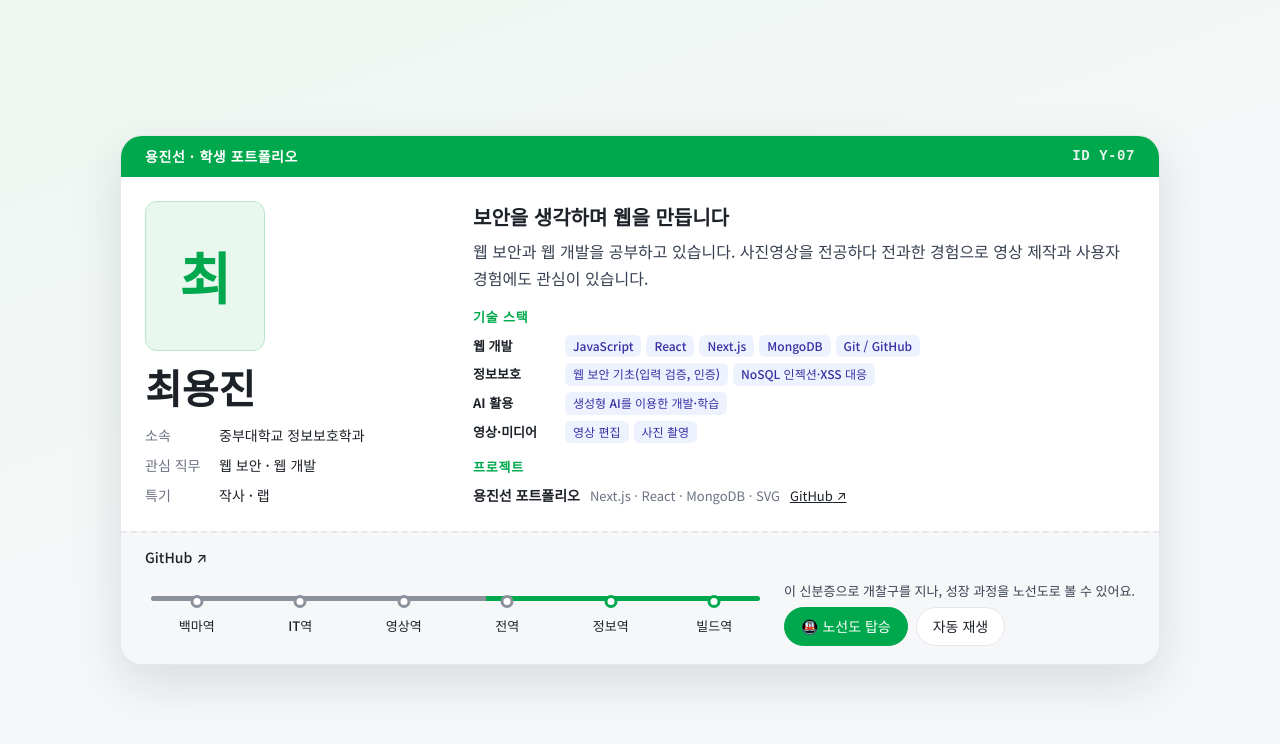
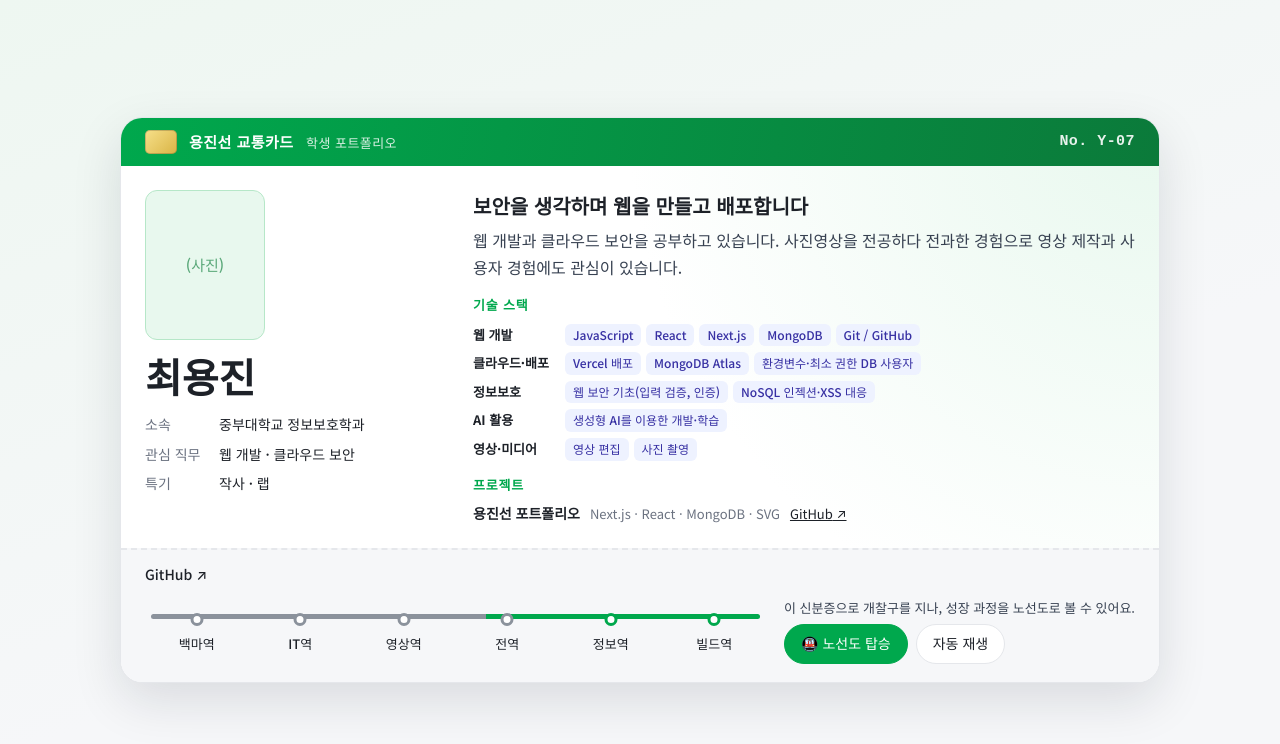
Before and after one commit to BLACKHEADHUB/yongjin-line, a Next.js app: page / in a window 1280 px wide. Shown: the top 744 px of the page. Built offline with nearby package versions, Linux system fonts and the light colour scheme; no server answers; the database is empty; a web font is replaced by a local one.

Commit message:
신분증을 교통카드 모양으로 수정

```diff
--- a/app/globals.css
+++ b/app/globals.css
@@ -44,11 +44,14 @@ img, video { max-width: 100%; }
 /* 첫 화면: 한 화면 신분증 */
 .idpage { min-height: 100vh; min-height: 100dvh; display: grid; place-items: center; padding: 20px; background: linear-gradient(160deg, #eef7f1, #f6f7f9 60%); }
 .idcard { width: min(1040px, 100%); background: #fff; border: 1px solid var(--line); border-radius: 22px; box-shadow: 0 18px 50px rgba(15, 23, 42, .12); overflow: hidden; }
-.id-top { display: flex; justify-content: space-between; align-items: center; background: var(--after); color: #fff; padding: 10px 24px; font-weight: 700; font-size: 14px; letter-spacing: .04em; }
+.id-top { display: flex; align-items: center; gap: 12px; background: linear-gradient(100deg, #00a84d, #0b7a3a); color: #fff; padding: 12px 24px; font-weight: 700; font-size: 15px; letter-spacing: .03em; }
+.id-chip { width: 32px; height: 24px; border-radius: 5px; background: linear-gradient(135deg, #f7e08a, #d9b445); box-shadow: inset 0 0 0 1px rgba(0,0,0,.18); }
+.id-title { flex: 1; } .id-title small { font-weight: 500; opacity: .85; margin-left: 8px; font-size: 13px; }
 .id-no { font-family: "DotGothic16", monospace; opacity: .9; }
+.idcard { background-image: radial-gradient(circle at 100% 0, #e8f8ee 0, transparent 45%); }
 .id-body { display: grid; grid-template-columns: 300px 1fr; gap: 28px; padding: 24px; }
 .id-photo { width: 120px; height: 150px; border-radius: 12px; background: #e8f8ee; border: 1px solid #b6e7c8; display: grid; place-items: center; overflow: hidden; margin-bottom: 14px; }
-.id-photo span { font-size: 56px; font-weight: 900; color: var(--after); }
+.id-photo-empty { color: #5aa879; font-size: 15px; font-weight: 500; }
 .id-photo img { width: 100%; height: 100%; object-fit: cover; }
 .id-name { margin: 0; font-size: 40px; font-weight: 900; line-height: 1.1; }
 .id-name-en { margin: 4px 0 0; color: var(--muted); letter-spacing: .18em; font-size: 13px; }
@@ -82,7 +85,7 @@ img, video { max-width: 100%; }
   .idpage { padding: 10px; place-items: start center; }
   .id-body { grid-template-columns: 1fr; gap: 14px; padding: 16px; }
   .id-side { display: grid; grid-template-columns: 96px 1fr; gap: 0 14px; align-items: start; }
-  .id-photo { width: 96px; height: 120px; grid-row: span 3; margin: 0; } .id-photo span { font-size: 44px; }
+  .id-photo { width: 96px; height: 120px; grid-row: span 3; margin: 0; }
   .id-name { font-size: 32px; } .id-facts { grid-column: 1 / -1; margin-top: 12px; }
   .id-line { grid-template-columns: 1fr; }
   .id-line ol { font-size: 11px; } .id-skill { grid-template-columns: 1fr; gap: 3px; }
--- a/components/Platform.jsx
+++ b/components/Platform.jsx
@@ -11,14 +11,19 @@ export default function Platform({ profile: p, projects, stations, onBoard }) {
     <main className="idpage">
       <article className="idcard" aria-label={`${p.name} 신분증`}>
         <header className="id-top">
-          <span>용진선 · 학생 포트폴리오</span>
-          <span className="id-no">ID Y-{String(open.length).padStart(2, '0')}</span>
+          <span className="id-chip" aria-hidden="true" />
+          <span className="id-title">용진선 교통카드 <small>학생 포트폴리오</small></span>
+          <span className="id-no">No. Y-{String(open.length).padStart(2, '0')}</span>
         </header>
 
         <div className="id-body">
           <aside className="id-side">
             <div className="id-photo">
-              {p.photo ? <img src={p.photo} alt={`${p.name} 증명사진`} /> : <span aria-hidden="true">{p.name?.slice(0, 1)}</span>}
+              {p.photo ? (
+                <img src={p.photo} alt={`${p.name} 증명사진`} />
+              ) : (
+                <span className="id-photo-empty">(사진)</span>
+              )}
             </div>
             <h1 className="id-name">{p.name}</h1>
             {p.nameEn && <p className="id-name-en">{p.nameEn}</p>}
--- a/data/seed.mjs
+++ b/data/seed.mjs
@@ -13,13 +13,14 @@ export const seedProfile = {
   school: '중부대학교',
   dept: '정보보호학과', // TODO: 학년을 알려 주세요
   year: '',
-  tagline: '보안을 생각하며 웹을 만듭니다', // 이름 아래에 크게 보이는 한 줄
-  role: '웹 보안 · 웹 개발', // TODO: 직무 방향. 상단 바와 첫 화면에 표시됩니다
+  tagline: '보안을 생각하며 웹을 만들고 배포합니다', // 이름 아래에 크게 보이는 한 줄
+  role: '웹 개발 · 클라우드 보안', // TODO: 직무 방향. 상단 바와 첫 화면에 표시됩니다
   about:
-    '웹 보안과 웹 개발을 공부하고 있습니다. 사진영상을 전공하다 전과한 경험으로 영상 제작과 사용자 경험에도 관심이 있습니다. TODO: 본인의 말로 2~3문장으로 다듬어 주세요.',
+    '웹 개발과 클라우드 보안을 공부하고 있습니다. 사진영상을 전공하다 전과한 경험으로 영상 제작과 사용자 경험에도 관심이 있습니다. TODO: 본인의 말로 2~3문장으로 다듬어 주세요.',
   // 분야별 기술. level은 비우거나 '익숙함', '사용해 봄' 중 하나. TODO: 실제로 쓴 것만 남기고 고쳐 주세요.
   skills: [
     { group: '웹 개발', items: [{ name: 'JavaScript', level: '' }, { name: 'React', level: '' }, { name: 'Next.js', level: '' }, { name: 'MongoDB', level: '' }, { name: 'Git / GitHub', level: '' }] },
+    { group: '클라우드·배포', items: [{ name: 'Vercel 배포', level: '' }, { name: 'MongoDB Atlas', level: '' }, { name: '환경변수·최소 권한 DB 사용자', level: '' }] },
     { group: '정보보호', items: [{ name: '웹 보안 기초(입력 검증, 인증)', level: '' }, { name: 'NoSQL 인젝션·XSS 대응', level: '' }] },
     { group: 'AI 활용', items: [{ name: '생성형 AI를 이용한 개발·학습', level: '' }] },
     { group: '영상·미디어', items: [{ name: '영상 편집', level: '' }, { name: '사진 촬영', level: '' }] },
```
